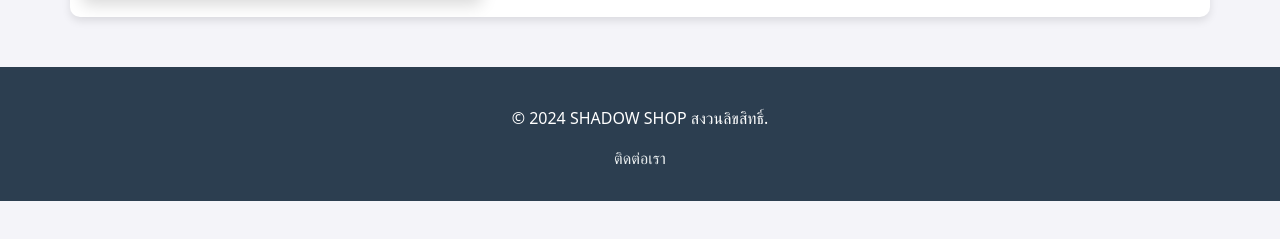
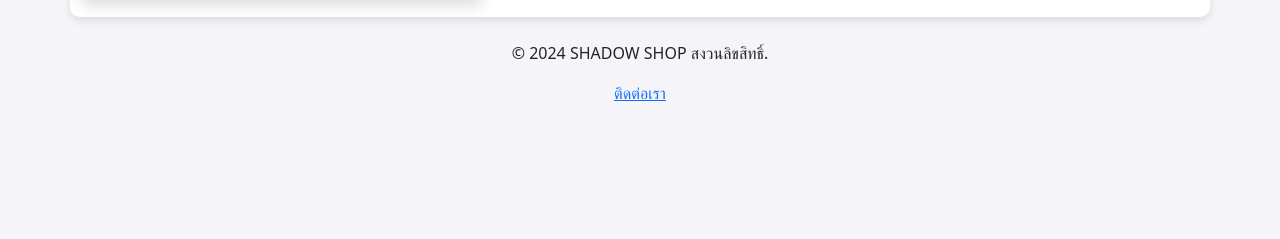
Before and after one commit to Teepoom06/Shadow-Shop.github.io, a plain HTML site: page page1.html in a window 1280 px wide. Shown: the part 459-698 px from the top of the page. Drawn offline with nearby package versions, Linux system fonts and the light colour scheme.

Commit message:
Update detail.css

```diff
--- a/detail.css
+++ b/detail.css
@@ -70,22 +70,3 @@ h1 {
 .img-fluid:hover {
     transform: scale(1.05);
 }
-
-/* สไตล์ footer */
-#footer-placeholder {
-    background-color: #2c3e50;
-    color: #fff;
-    text-align: center;
-    padding: 15px 0;
-    margin-top: 50px;
-}
-
-#footer-placeholder a {
-    color: #ecf0f1;
-    text-decoration: none;
-    transition: color 0.3s;
-}
-
-#footer-placeholder a:hover {
-    color: #f1c40f;
-}
```
